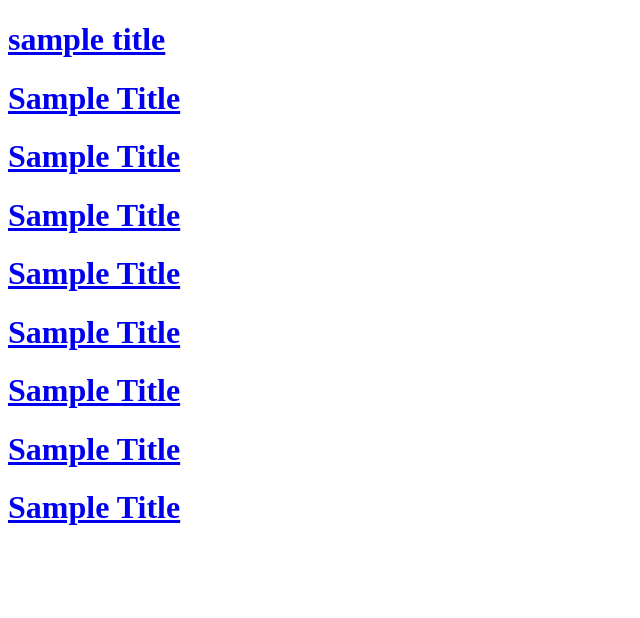
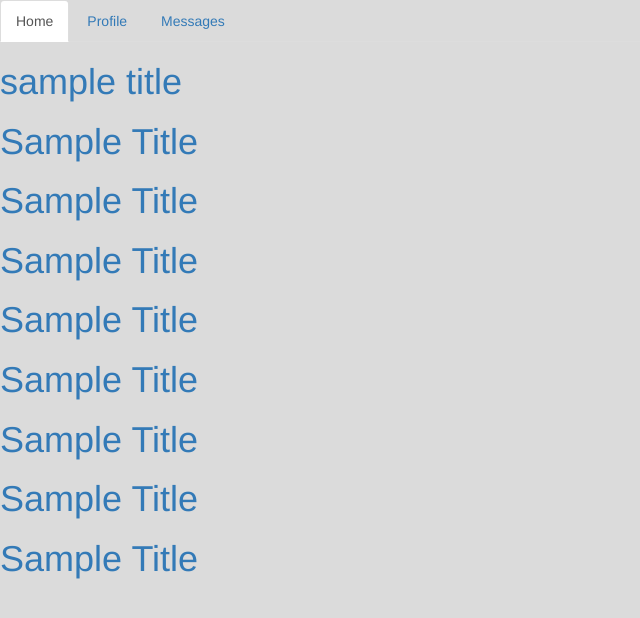
Before and after one commit to boungwoojeong/meBlog, a Django app: page / in a window 1280 px wide. Shown: the top 618 px of the page, without its empty margins (0-640 px from the left). Run offline with Django 3.2, Linux system fonts and the light colour scheme; data comes from the database, SQL or seed files in the repository; some libraries are stand-ins or nearby versions.

Commit message:
css, tabs, profile

```diff
--- a/core/urls.py
+++ b/core/urls.py
@@ -1,9 +1,10 @@
 from django.conf.urls import  include, url
 
-from core.views import index,  hello_world, article_detail
+from core.views import index,  hello_world, article_detail, profile
 
 urlpatterns = [
    url(r'^$', index , name='core_index'),
+   url(r'^profile$', profile , name='core_profile'),
    url(r'^detail/(?P<pk>\d+)$', article_detail , name='core_article_detail'),
    url(r'^helloworld/$', hello_world, name = 'core_hello_world')
 ]
--- a/core/views.py
+++ b/core/views.py
@@ -13,3 +13,6 @@ def index(request):
 def article_detail(reqeust, pk):
     post = Post.objects.get(pk=pk)
     return render(reqeust, 'article_detail.html', dict(post=post))
+
+def profile(request):
+    return render(request, 'profile.html')
--- a/myblog/settings.py
+++ b/myblog/settings.py
@@ -25,7 +25,7 @@ SECRET_KEY = 'i09a)r6&h*)7n85b3=x@ep&^mj&m(oh=$d*c*6c9lr&4ml=b8t'
 # SECURITY WARNING: don't run with debug turned on in production!
 DEBUG = True
 
-ALLOWED_HOSTS = []
+ALLOWED_HOSTS = ['*']
 
 
 # Application definition
@@ -122,3 +122,6 @@ USE_TZ = True
 # https://docs.djangoproject.com/en/1.11/howto/static-files/
 
 STATIC_URL = '/static/'
+STATICFILES_DIRS = [
+    os.path.join(BASE_DIR, "static"),
+]
--- a/static/stylesheet.css
+++ b/static/stylesheet.css
@@ -0,0 +1,8 @@
+body {
+    background-color : #dbdbdb;
+}
+
+.title{
+    margin-left : 100px;
+    margin-right : 100px;
+}
--- a/templates/base.html
+++ b/templates/base.html
@@ -1,6 +1,14 @@
+{% load static %}
+
 <!DOCTYPE html>
 <html lang="en">
 <head>
+    <!— Latest compiled and minified CSS —>
+     <link rel="stylesheet" href="//maxcdn.bootstrapcdn.com/bootstrap/3.2.0/css/bootstrap.min.css">
+    <!— Size for Mobile Deivce —>
+    <meta name="viewport" content="width=device-width, initial-scale=1">
+
+    <link rel="stylesheet" href="{% static 'stylesheet.css' %}">
     {%block head%}
     {%endblock%}
     <meta charset="UTF-8">
--- a/templates/index.html
+++ b/templates/index.html
@@ -1,5 +1,7 @@
 {% extends "base.html" %}
+{% load static %}
 {% block body%}
+{% include "tabs.html" %}
 {% for post in posts %}
 <h1> <a href =  "{% url 'core_article_detail' pk=post.pk%}">{{ post.title }}</a></h1>
 {% endfor %}
--- a/templates/tabs.html
+++ b/templates/tabs.html
@@ -0,0 +1,5 @@
+<ul class="nav nav-tabs">
+  <li role="presentation" class="active"><a href="{% url 'core_index' %}">Home</a></li>
+  <li role="presentation"><a href="{% url 'core_profile' %}">Profile</a></li>
+  <li role="presentation"><a href="#">Messages</a></li>
+</ul>
```
Also changed, not shown: templates/article_detail.html (+10 -0 lines), templates/profile.html (+12 -0 lines), 1 other file.
